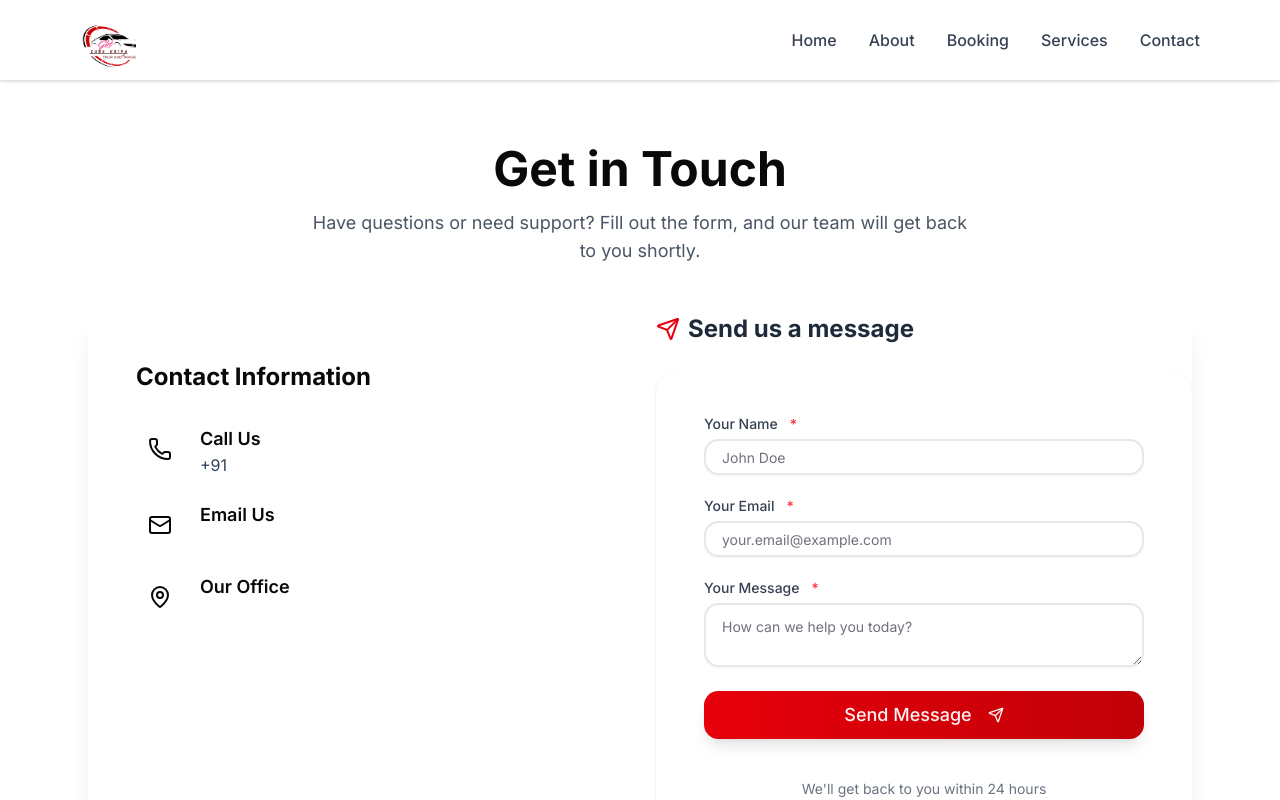
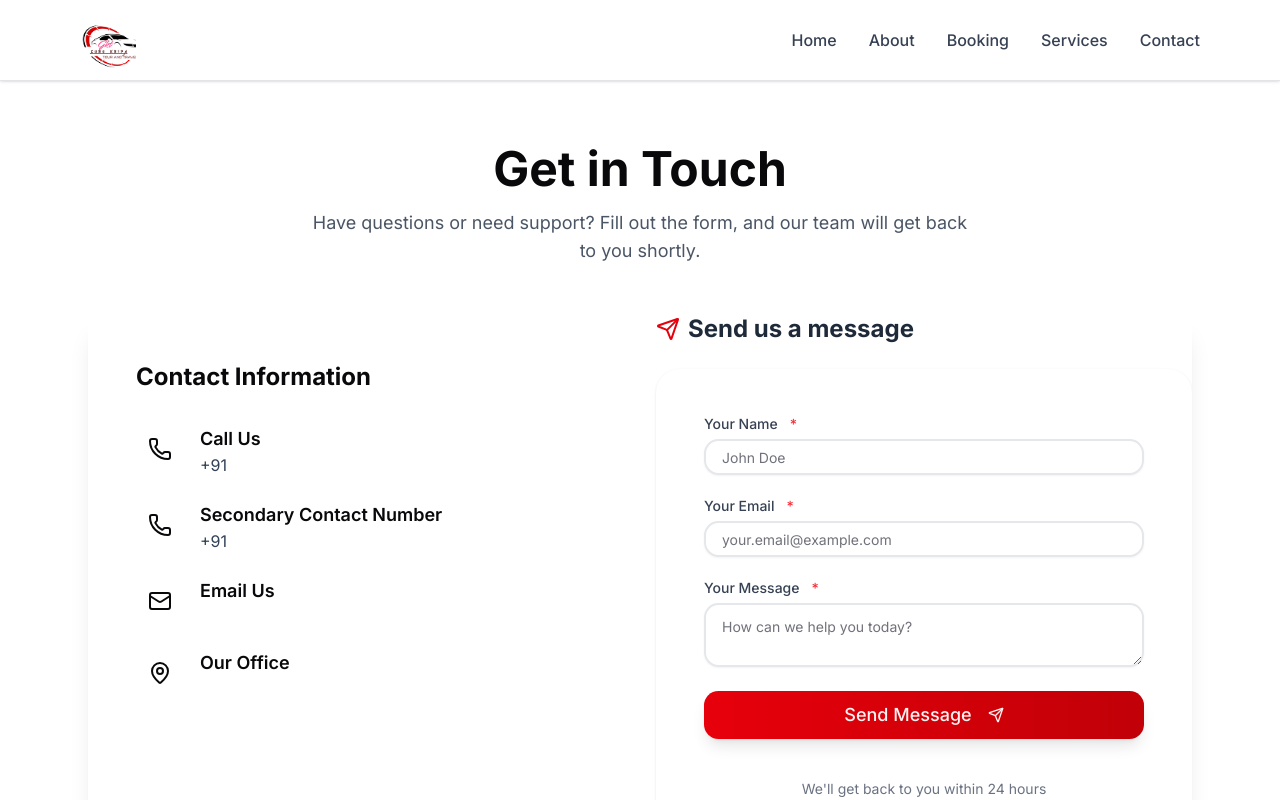
Before and after one commit to gourav-1711/tour-web, a Next.js app: page /contact in a window 1280 px wide. Shown: the top 800 px of the page. Built offline with nearby package versions, Linux system fonts and the light colour scheme.

Commit message:
complete

```diff
--- a/src/app/globals.css
+++ b/src/app/globals.css
@@ -13,6 +13,10 @@ h6 {
 }
 html {
   scroll-behavior: smooth;
+}
+*::selection {
+  background: var(--color-primary);
+  color: var(--color-primary-foreground);
 }
 @custom-variant dark (&:is(.dark *));
 
--- a/src/components/section/About.jsx
+++ b/src/components/section/About.jsx
@@ -7,7 +7,7 @@ import { ImagesSlider } from "@/components/ui/images-slider";
 import { useRouter } from "next/navigation";
 
 export default function About() {
-  const images = ["/umaidpalace.png", "/umaidpalace.png", "/umaidpalace.png"];
+  const images = ["/umaidpalace.png", "/banner-2.jpeg", "/banner-3.jpeg"];
 
   const router = useRouter();
 
@@ -15,20 +15,11 @@ export default function About() {
     router.push(`/booking?destination=${destination}`);
   };
   return (
-    <section id="about" className="relative h-[60vh] md:h-[80vh] ">
+    <section id="about" className="relative h-[60vh] md:h-[80vh] group">
       <ImagesSlider images={images} className="">
-        {/* Hero Section */}
-        {/* <div className="absolute inset-0">
-        <img
-          src="/umaidpalace.png"
-          alt="Umaid Bhawan Palace"
-          className="w-full h-full object-cover"
-        />
 
-        <div className="absolute inset-0 "></div>
-      </div> */}
 
-        <div className="flex items-center justify-center h-full z-50">
+        <div className="flex items-center justify-center h-full z-50 group-hover:scale-105 transition-transform duration-300">
           <div className="text-center text-white px-4">
             <h1
               className="text-xl sm:text-3xl md:text-5xl font-bold mb-4 text-balance"
@@ -49,11 +40,11 @@ export default function About() {
               data-aos="fade-up"
               data-aos-delay="600"
               data-aos-offset="0"
-              className="pointer-events-auto"
+              className=""
             >
               <Button
                 onClick={() => bookDestination("Umaid Bhawan")}
-                className="bg-red-500 hover:bg-red-600 text-white px-8 py-3 text-md transform hover:scale-105 transition-transform duration-300"
+                className="bg-red-500 hover:bg-red-600 text-white px-8 py-3 text-md transform hover:scale-105 transition-transform duration-300 hover:translate-y-[-2px] hover:shadow-lg"
               >
                 Book Now
               </Button>
--- a/src/components/section/Booking.jsx
+++ b/src/components/section/Booking.jsx
@@ -254,10 +254,10 @@ export default function Booking() {
       <section className=" mx-auto  py-16 bg-gradient-to-b from-blue-100 to-blue-200 min-h-[600px]">
         <div className="container mx-auto px-4">
           <div className="text-center mb-12">
-            <h1 className="text-4xl font-bold text-gray-800 mb-4">
+            <h1 data-aos="fade-up" data-aos-delay="100" className="text-4xl font-bold text-gray-800 mb-4">
               Book Your Cab
             </h1>
-            <p className="text-xl text-gray-600">
+            <p data-aos="fade-up" data-aos-delay="150" className="text-xl text-gray-600">
               Your Journey, Our Responsibility
             </p>
           </div>
@@ -270,7 +270,7 @@ export default function Booking() {
                 <Loader2 size={48} color="red" className="animate-spin" />
               </div>
             ) : (
-              <Card className="bg-white shadow-lg">
+              <Card data-aos="fade-up" data-aos-delay="200" className="bg-white shadow-lg">
                 <CardContent className="p-8">
                   <form onSubmit={handleRoundTripSubmit}>
                     <div className="text-center mb-6">
@@ -476,7 +476,7 @@ export default function Booking() {
                 <Loader2 size={48} color="red" className="animate-spin" />
               </div>
             ) : (
-              <Card className="bg-white shadow-lg">
+              <Card data-aos="fade-up" data-aos-delay="250" className="bg-white shadow-lg">
                 <CardContent className="p-8">
                   <form onSubmit={handleLocalTripSubmit}>
                     <div className="text-center mb-6">
@@ -640,7 +640,7 @@ export default function Booking() {
       {/* Why Choose Us */}
       <section className="py-16 bg-white">
         <div className="container mx-auto px-4">
-          <h2 className="text-3xl font-bold text-center mb-12 text-gray-800">
+          <h2 data-aos="fade-up" className="text-3xl font-bold text-center mb-12 text-gray-800">
             Why Choose us
           </h2>
 
@@ -654,7 +654,7 @@ export default function Booking() {
               "Custom Itinerary Planning",
               "On-Time Guarantee",
             ].map((feature, index) => (
-              <div key={index} className="flex items-center space-x-3">
+              <div data-aos="fade-up" data-aos-delay={`${index * 100 }`} key={index} className="flex items-center space-x-3">
                 <div className="w-6 h-6 bg-green-500 rounded-full flex items-center justify-center flex-shrink-0">
                   <Check className="w-4 h-4 text-white" />
                 </div>
@@ -668,8 +668,8 @@ export default function Booking() {
       {/* About Us */}
       <section className="py-16 bg-gray-50">
         <div className="container mx-auto px-4 text-center">
-          <h2 className="text-3xl font-bold mb-8 text-gray-800">About Us</h2>
-          <p className="text-xl text-gray-600 max-w-2xl mx-auto">
+          <h2 data-aos="fade-up" className="text-3xl font-bold mb-8 text-gray-800">About Us</h2>
+          <p data-aos="fade-up" data-aos-delay="100" className="text-xl text-gray-600 max-w-2xl mx-auto">
             in progress.. on home page later
           </p>
         </div>
--- a/src/components/section/Contact.jsx
+++ b/src/components/section/Contact.jsx
@@ -30,7 +30,7 @@ export default function Contact() {
             <div className="space-y-6">
               <a
                 href={`tel:${process.env.NEXT_PUBLIC_MOBILE_NUMBER}`}
-                className="flex items-start gap-4 group hover:scale-105 transition-transform duration-300"
+                className="flex items-start gap-4 group hover:scale-105 transition-transform duration-300 hover:text-red-500"
                 data-aos="fade-right"
                 data-aos-delay="150"
               >
@@ -39,13 +39,31 @@ export default function Contact() {
                 </div>
                 <div>
                   <h3 className="font-semibold text-lg">Call Us</h3>
-                  <p className="text-slate-700">+91 {process.env.NEXT_PUBLIC_MOBILE_NUMBER}</p>
+                  <p className="text-slate-700">
+                    +91 {process.env.NEXT_PUBLIC_MOBILE_NUMBER}
+                  </p>
+                </div>
+              </a>
+              <a
+                href={`tel:${process.env.NEXT_PUBLIC_MOBILE_2}`}
+                className="flex items-start gap-4 group hover:scale-105 transition-transform duration-300 hover:text-red-500"
+                data-aos="fade-right"
+                data-aos-delay="150"
+              >
+                <div className="bg-white/20 p-3 rounded-xl transition-all duration-300 group-hover:bg-white/30 group-hover:scale-110">
+                  <Phone className="h-6 w-6" />
+                </div>
+                <div>
+                  <h3 className="font-semibold text-lg">Secondary Contact Number</h3>
+                  <p className="text-slate-700">
+                    +91 {process.env.NEXT_PUBLIC_MOBILE_2}
+                  </p>
                 </div>
               </a>
 
               <a
                 href={`mailto:${process.env.NEXT_PUBLIC_EMAIL}`}
-                className="flex items-start gap-4 group hover:scale-105 transition-transform duration-300"
+                className="flex items-start gap-4 group hover:scale-105 transition-transform duration-300 hover:text-red-500"
                 data-aos="fade-right"
                 data-aos-delay="200"
               >
@@ -54,13 +72,15 @@ export default function Contact() {
                 </div>
                 <div>
                   <h3 className="font-semibold text-lg">Email Us</h3>
-                  <p className="text-slate-700">{process.env.NEXT_PUBLIC_EMAIL}</p>
+                  <p className="text-slate-700">
+                    {process.env.NEXT_PUBLIC_EMAIL}
+                  </p>
                 </div>
               </a>
 
               <a
                 href={`https://www.google.com/maps/search/?api=1&query=${process.env.NEXT_PUBLIC_OFFICE_ADDRESS}`}
-                className="flex items-start gap-4 group hover:scale-105 transition-transform duration-300"
+                className="flex items-start gap-4 group hover:scale-105 transition-transform duration-300 hover:text-red-500"
                 data-aos="fade-right"
                 data-aos-delay="250"
               >
@@ -69,7 +89,9 @@ export default function Contact() {
                 </div>
                 <div>
                   <h3 className="font-semibold text-lg">Our Office</h3>
-                  <p className="text-slate-700">{process.env.NEXT_PUBLIC_OFFICE_ADDRESS}</p>
+                  <p className="text-slate-700">
+                    {process.env.NEXT_PUBLIC_OFFICE_ADDRESS}
+                  </p>
                 </div>
               </a>
             </div>
--- a/src/components/ui/images-slider.jsx
+++ b/src/components/ui/images-slider.jsx
@@ -113,7 +113,7 @@ export const ImagesSlider = ({
   return (
     <div
       className={cn(
-        "overflow-hidden h-full w-full relative flex items-center justify-center ",
+        "overflow-hidden h-full w-full relative flex items-center justify-center group",
         className
       )}
       style={{
@@ -135,13 +135,13 @@ export const ImagesSlider = ({
             animate="visible"
             exit={direction === "up" ? "upExit" : "downExit"}
             variants={slideVariants}
-            className="image h-full w-full absolute inset-0 object-cover object-center"
+            className="image h-full w-full absolute inset-0 object-cover object-center "
           />
         </AnimatePresence>
       )}
 
       {/* Navigation Arrows */}
-      <div className="absolute inset-0 z-50 flex items-center justify-between p-4">
+      <div className="absolute inset-0 z-50 flex items-center justify-between p-4 ">
         <Button
           onClick={handlePrevious}
           className="flex items-center justify-center w-10 h-10 rounded-full bg-black/30 hover:bg-black/50 text-white transition-colors duration-300 focus:outline-none z-50 cursor-pointer"
```
Also changed, not shown: public/banner-2.jpeg (added), public/banner-3.jpeg (added).
